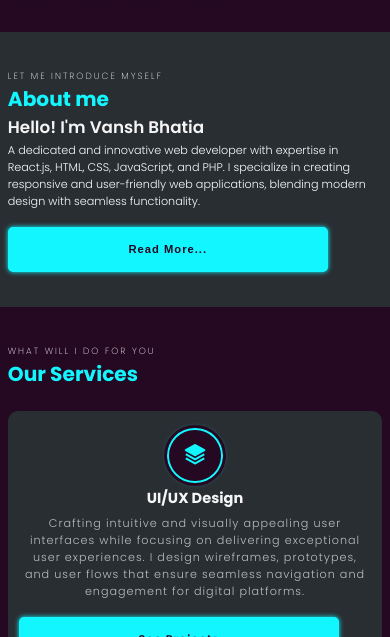
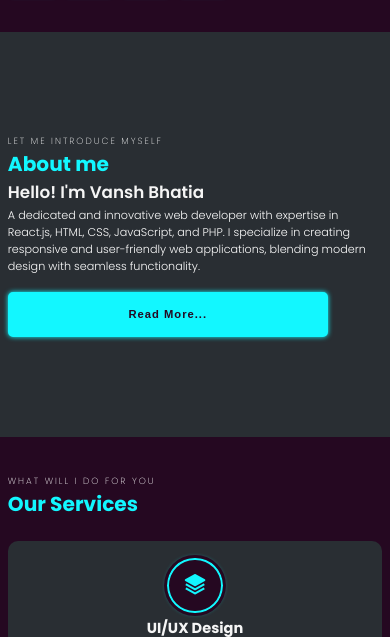
Before and after one commit to Vanshprocoder/Portfolio, a plain HTML site: page index.html in a window 390 px wide. Shown: the part 811-1448 px from the top of the page. Drawn offline with nearby package versions, Linux system fonts and the light colour scheme.

Commit message:
Update style.css

```diff
--- a/style.css
+++ b/style.css
@@ -69,18 +69,17 @@ header{
     left: 0;
     z-index: 1000;
     border-bottom: 1px solid transparent;
-
     display: flex;
     align-items: center;
     justify-content: space-between;
     width: 100%;
-    padding: 20px 10%;
+    padding: 20px 2%;
 }
 
 header.sticky{
     background: var(--bg-color);
     border-bottom: 1px solid var(--secon-bg-color);
-    padding: 12px 10%;
+    padding: 12px 2%;
 }
 
 .logo{
@@ -359,21 +358,31 @@ section{
 /* About Section Css */
 .about {
     display: flex;
-    justify-content: center;
+    justify-content: space-between;
     align-items: center;
     grid-gap: 2em;
     background: var(--secon-bg-color);
-    flex-wrap: wrap; /* Add this to allow wrapping on small screens */
+    flex-wrap: nowrap; /* No wrap on desktop */
+    padding: 100px 2%;
 }
 
 .about .img-about {
     text-align: center;
     position: relative;
+    flex: 1; /* Take up equal space */
+    order: 1; /* Place on left side */
+}
+
+.about-content {
+    flex: 1; /* Take up equal space */
+    order: 2; /* Place on right side */
+    padding-left: 2rem;
 }
 
 .about .img-about img {
     max-width: 400px;
     height: auto;
+    display: block;
 }
 
 .about-content span {
@@ -1034,11 +1043,20 @@ footer a i{
     }
 
     .about {
-        flex-direction: column-reverse;
+        flex-direction: column;
+        flex-wrap: wrap;
+    }
+
+    .about-content {
+        order: 1; /* Content first on mobile */
+        padding-left: 0;
+        width: 100%;
+        text-align: left;
     }
 
     .about .img-about {
-        display: none;
+        order: 2; /* Image second on mobile */
+        display: none; /* Hide on mobile as per original design */
     }
 
     .skill-main {
```
